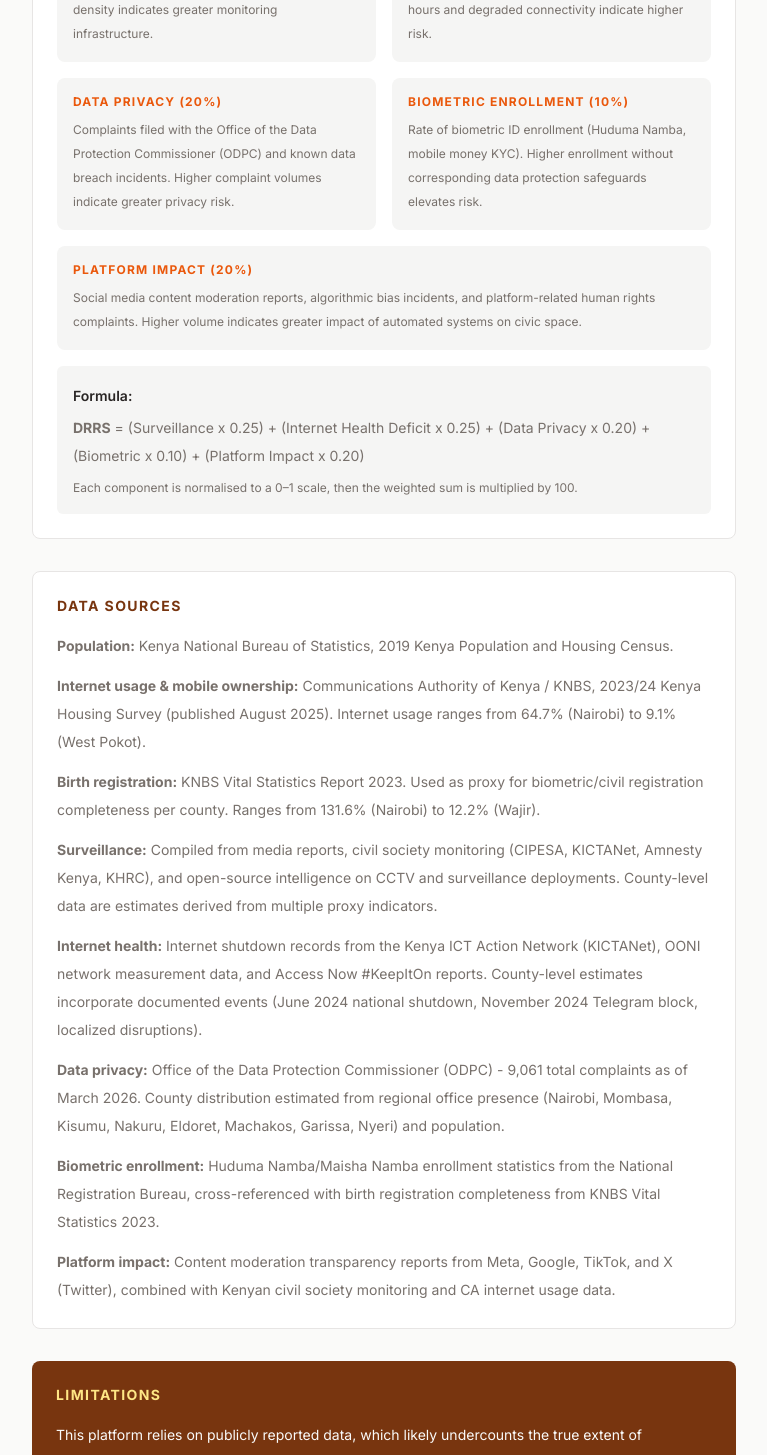
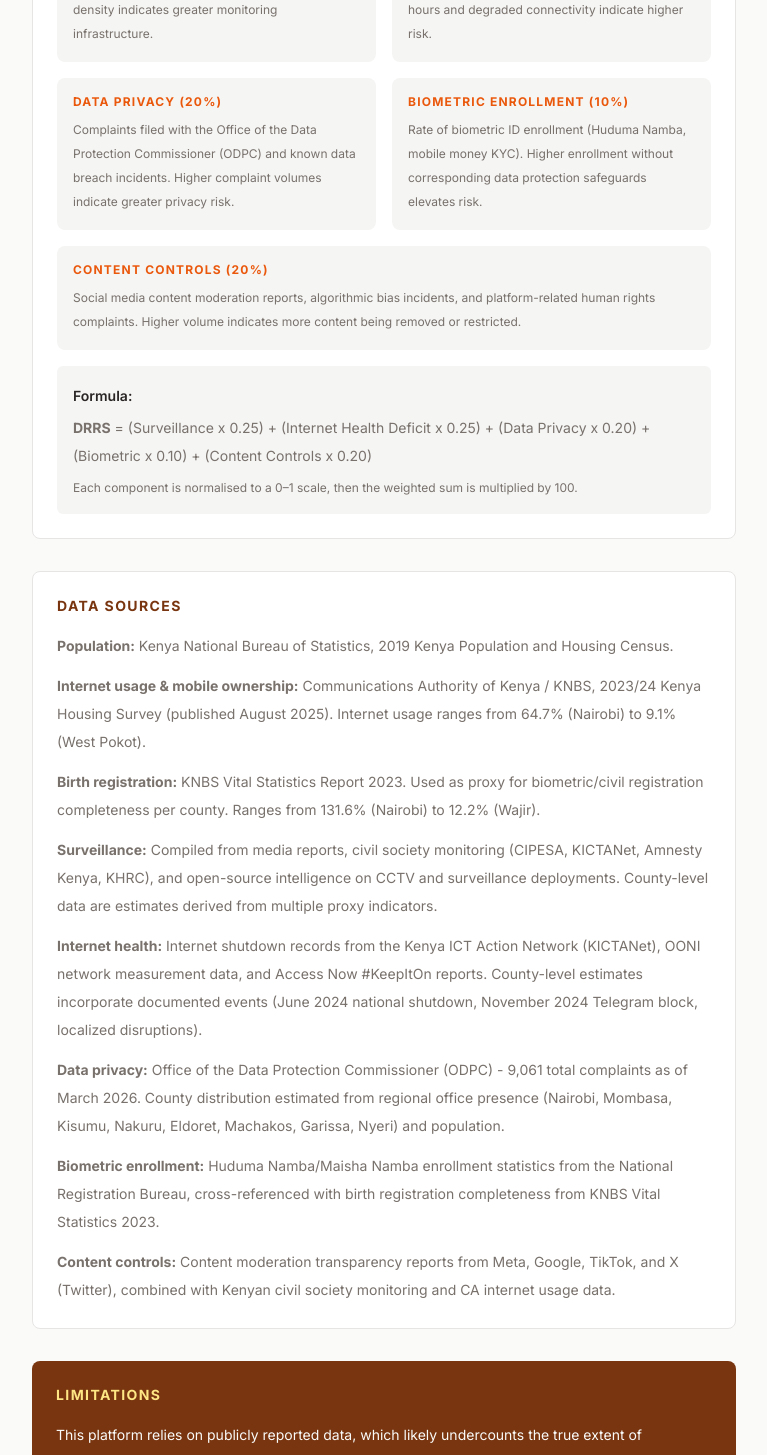
Before and after one commit to geraldkombo/kenya-ai-rights-observatory, a Next.js app: page /kenya-digital-rights-atlas/method in a window 1280 px wide. Shown: the part 770-2225 px from the top of the page, without its empty margins (256-1023 px from the left). Built offline with nearby package versions, Linux system fonts and the light colour scheme.

Commit message:
Rename Platform impact to Content controls for clarity

```diff
--- a/src/app/brief/page.tsx
+++ b/src/app/brief/page.tsx
@@ -95,7 +95,7 @@ function BriefContent() {
           { label: 'Internet health', value: score.internetHealth },
           { label: 'Data privacy', value: score.dataPrivacy },
           { label: 'Biometric enrollment', value: score.biometric },
-          { label: 'Platform impact', value: score.platformImpact },
+          { label: 'Content controls', value: score.platformImpact },
         ].map((dim) => (
           <div key={dim.label} className="flex items-center gap-3">
             <span className="w-40 text-sm text-stone-500">{dim.label}</span>
--- a/src/app/compare/page.tsx
+++ b/src/app/compare/page.tsx
@@ -20,7 +20,7 @@ const DIMENSIONS = [
   { key: "internetHealth" as const, label: "Internet health", shortLabel: "Internet health" },
   { key: "dataPrivacy" as const, label: "Data Privacy", shortLabel: "Data Privacy" },
   { key: "biometric" as const, label: "Biometric Enrollment", shortLabel: "Biometric" },
-  { key: "platformImpact" as const, label: "Platform Impact", shortLabel: "Platform" },
+  { key: "platformImpact" as const, label: "Content Controls", shortLabel: "Content" },
 ];
 
 function DeltaArrow({ a, b }: { a: number; b: number }) {
--- a/src/app/explore/page.tsx
+++ b/src/app/explore/page.tsx
@@ -22,7 +22,7 @@ const DIM_LABELS: Record<string, string> = {
   internetHealth: "Internet health",
   dataPrivacy: "Data privacy",
   biometric: "Biometric",
-  platformImpact: "Platform impact",
+  platformImpact: "Content controls",
 };
 
 const DIM_KEYS = ["surveillance", "internetHealth", "dataPrivacy", "biometric", "platformImpact"] as const;
--- a/src/app/method/page.tsx
+++ b/src/app/method/page.tsx
@@ -53,15 +53,15 @@ export default function MethodPage() {
               </p>
             </div>
             <div className="rounded-lg bg-brand-bg p-4 sm:col-span-2">
-              <h3 className="text-xs font-bold uppercase tracking-widest text-brand-orange">Platform Impact (20%)</h3>
+              <h3 className="text-xs font-bold uppercase tracking-widest text-brand-orange">Content Controls (20%)</h3>
               <p className="mt-2 text-xs leading-6 text-brand-stone">
-                Social media content moderation reports, algorithmic bias incidents, and platform-related human rights complaints. Higher volume indicates greater impact of automated systems on civic space.
+                Social media content moderation reports, algorithmic bias incidents, and platform-related human rights complaints. Higher volume indicates more content being removed or restricted.
               </p>
             </div>
           </div>
           <div className="mt-4 rounded-md bg-brand-bg p-4 text-sm leading-7 text-brand-stone">
             <p className="font-semibold text-brand-dark">Formula:</p>
-            <p className="mt-1"><strong>DRRS</strong> = (Surveillance x 0.25) + (Internet Health Deficit x 0.25) + (Data Privacy x 0.20) + (Biometric x 0.10) + (Platform Impact x 0.20)</p>
+            <p className="mt-1"><strong>DRRS</strong> = (Surveillance x 0.25) + (Internet Health Deficit x 0.25) + (Data Privacy x 0.20) + (Biometric x 0.10) + (Content Controls x 0.20)</p>
             <p className="mt-2 text-xs leading-5 text-brand-stone">Each component is normalised to a 0&ndash;1 scale, then the weighted sum is multiplied by 100.</p>
           </div>
         </section>
@@ -76,7 +76,7 @@ export default function MethodPage() {
             <li><strong>Internet health:</strong> Internet shutdown records from the Kenya ICT Action Network (KICTANet), OONI network measurement data, and Access Now #KeepItOn reports. County-level estimates incorporate documented events (June 2024 national shutdown, November 2024 Telegram block, localized disruptions).</li>
             <li><strong>Data privacy:</strong> Office of the Data Protection Commissioner (ODPC) - 9,061 total complaints as of March 2026. County distribution estimated from regional office presence (Nairobi, Mombasa, Kisumu, Nakuru, Eldoret, Machakos, Garissa, Nyeri) and population.</li>
             <li><strong>Biometric enrollment:</strong> Huduma Namba/Maisha Namba enrollment statistics from the National Registration Bureau, cross-referenced with birth registration completeness from KNBS Vital Statistics 2023.</li>
-            <li><strong>Platform impact:</strong> Content moderation transparency reports from Meta, Google, TikTok, and X (Twitter), combined with Kenyan civil society monitoring and CA internet usage data.</li>
+            <li><strong>Content controls:</strong> Content moderation transparency reports from Meta, Google, TikTok, and X (Twitter), combined with Kenyan civil society monitoring and CA internet usage data.</li>
           </ul>
         </section>
 
--- a/src/components/BarCompare.tsx
+++ b/src/components/BarCompare.tsx
@@ -22,7 +22,7 @@ const DIMS: { key: DimKey; label: string }[] = [
   { key: "internetHealth", label: "Internet health" },
   { key: "dataPrivacy", label: "Data privacy" },
   { key: "biometric", label: "Biometric" },
-  { key: "platformImpact", label: "Platform impact" },
+  { key: "platformImpact", label: "Content controls" },
 ];
 
 export default function BarCompare({ countyA, countyB, scoresA, scoresB }: BarCompareProps) {
--- a/src/components/CountyDetails.tsx
+++ b/src/components/CountyDetails.tsx
@@ -39,7 +39,7 @@ export default function CountyDetails({ county, indicators }: Props) {
 
   const handleDownloadCSV = () => {
     if (!ind || !score) return;
-    const headers = ["County", "Code", "DRRS_Score", "Surveillance", "Internet_Health", "Data_Privacy", "Biometric", "Platform_Impact", "Automated_Systems", "CCTV_Density", "Shutdown_Hours", "ODPC_Complaints"];
+    const headers = ["County", "Code", "DRRS_Score", "Surveillance", "Internet_Health", "Data_Privacy", "Biometric", "Content_Controls", "Automated_Systems", "CCTV_Density", "Shutdown_Hours", "ODPC_Complaints"];
     const row = [
       county.name, county.id, score.drrs, score.surveillance, score.internetHealth,
       score.dataPrivacy, score.biometric, score.platformImpact, ind.ai_systems_count,
@@ -101,7 +101,7 @@ export default function CountyDetails({ county, indicators }: Props) {
             internetHealth: "Internet health",
             dataPrivacy: "Data privacy",
             biometric: "Biometric enrollment",
-            platformImpact: "Platform impact",
+            platformImpact: "Content controls",
           };
           return (
             <div key={dim} className="flex items-center gap-3">
--- a/src/lib/scoring.ts
+++ b/src/lib/scoring.ts
@@ -32,7 +32,7 @@ export function computeDRRS(
   if (internetHealth > 0.6) drivers.push(`Poor internet health: ${ind.internet_shutdown_hours} hours of shutdown in past year`);
   if (dataPrivacy > 0.6) drivers.push(`Elevated privacy risk: ${ind.odpc_complaints} data protection complaints reported`);
   if (biometric > 0.6) drivers.push(`High biometric enrollment: ${ind.biometric_enrollment_rate}% population enrolled`);
-  if (platformImpact > 0.6) drivers.push(`Significant platform impact: ${ind.social_media_reports} content reports`);
+  if (platformImpact > 0.6) drivers.push(`Content restrictions: ${ind.social_media_reports} content reports on record`);
 
   return {
     drrs,
```
